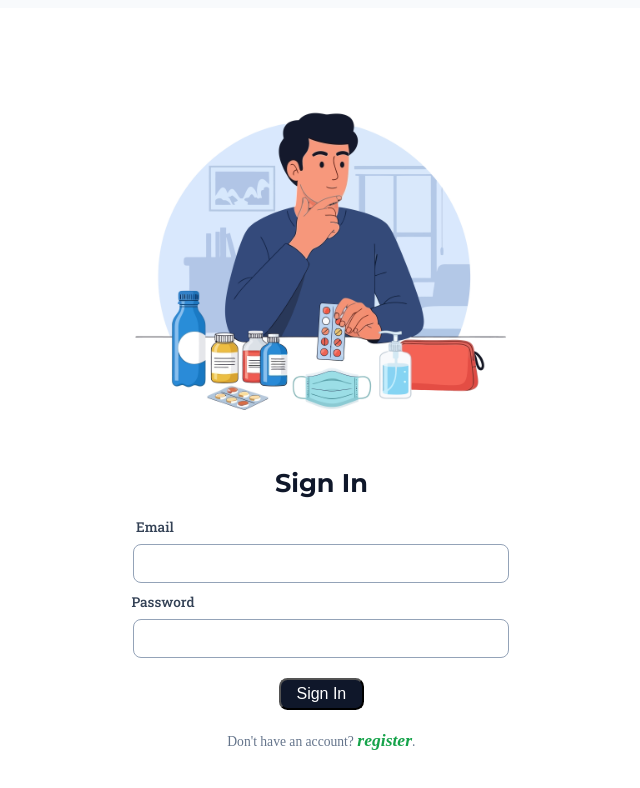
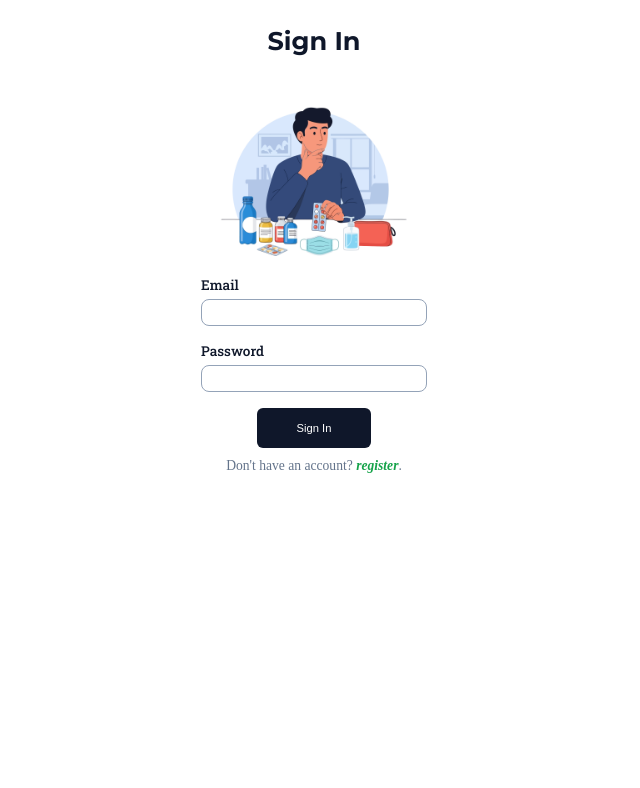
Before and after one commit to Nathaniel-saint/pHarMa, a React (Vite) app: page /login in a window 1280 px wide. Shown: the top 788 px of the page, without its empty margins (326-966 px from the left). Built offline with nearby package versions, Linux system fonts and the light colour scheme; a web font is replaced by a local one.

Commit message:
Before implementing ai integration and after setting up a new environment

```diff
--- a/src/features/auth/Auth.css
+++ b/src/features/auth/Auth.css
@@ -1,43 +1,29 @@
+*{
+  background-color: white;
+}
+.img-auth{
+  width: 200px;
+}
 
+.img-auths{
+  width: 200px;
+}
 
 .input-form-wrapper {
   display: flex;
   justify-content: center;
-  align-self: center;
-  max-width: 98%;
+  justify-self: center;
   width: 100%;
-  height: 89.89vh;
-  padding: 40px 20px;
-  margin: 0 auto;
-  justify-self: center;
-  background-color: white;
-
+  height: 100%;
 }
 
-
-.input-form-wrapper form {
-  display: flex;
+.input-form-wrapper form{
+  display:flex;
   flex-direction: column;
-  background: white;
-  padding: 32px;
-  border-radius: 70px;
-  justify-content: center;
   align-items: center;
-  width: 35rem;
-  /* justify-self: center; */
-
-
-  /* margin-top: 9rem; */
-  /* border:#0f172a 2px solid; */
-  /* box-shadow: 4px 2px 10px 4px #a7a4a4df; */
-}
-
-.img-auth{
-  width: 400px;
-}
-
-.img-auths{
-  width: 300px;
+  height: 100%;
+  width: 100%;
+  justify-content: space-between;
 }
 
 .input-form-wrapper h1 {
@@ -49,69 +35,76 @@
   align-self: center;
 }
 
-.input-form-wrapper label {
-  font-size: 0.85rem;
-  font-weight: 500;
-  color: #334155;
-  /* margin-bottom: 4px; */
-  font-family: 'Roboto Slab', serif;
-  /* align-self: center; */
-  padding-bottom: 0.5rem;
-
-
+.pos-one, .pos-two{
+  display: flex;
+  flex-direction: row;
+  justify-content:center;
+  align-items: center;
+  width: 38rem;
+  gap: 1rem;
 }
 
-.user{
-  margin-right: 19rem;
+.pos-one{
+  margin-top: 20px;
 }
 
+/* .pos-two{
+  margin-top: 20px;
+  display: flex;
+  flex-direction: row;
+  align-items: center;
+} */
 
+/* editing labels and input fields */
 
-.c-pass{
-  margin-right: 16.4rem ;
+.pos-one label, .pos-two label{
+  font-size: 0.65rem;
+  font-weight: 500;
+  color: #0f172a;
+  margin-bottom: 5px;
+  font-family: 'Roboto Slab', serif;
+  /* margin-right: 5px; */
 }
 
-.pass{
-  margin-right: 19.8rem;
-}
-.email{
-  margin-right: 20.8rem;
-}
-
-.input-form-wrapper form input {
+.pos-one input, .pos-two input{
   align-self: center;
-  width: 350px;
+  width: 150px;
+  height: 5px;
   padding: 10px 12px;
   font-size: 0.95rem;
   color: #0f172a;
   background-color: #ffffff;
   border: 1px solid #94a3b8;
-  border-radius: 0.5rem;
-  margin-bottom: 10px;
+  border-radius: 6px;
   outline: none;
 }
 
-.input-form-wrapper form input:focus {
-  border-color: #16a34a;
+.one, .two, .three, .four{
+  display: flex;
+  flex-direction: column;
+  /* width: 100%; */
 }
+
+/* .one label, .two label{
+  margin-left: 10px;
+} */
 
 .input-form-wrapper form button {
   padding: 5px 10px;
-  border-radius: 8.5px;
+  border-radius: 6px;
   align-self: center;
   font-size: 1rem;
   font-weight: 400;
   text-decoration: none;
   transition: all 0.2s ease-in-out;
   width: auto;
-
   background: #0f172a;
+  border: none;
   color: #ffffff;
-  height: 40px;
-  width: 85px;
-
+  padding: 8px 40px;
   cursor: pointer;
-  margin-top: 10px;
+  margin-top: 1rem;
+  font-size: .7rem;
 }
 
 .input-form-wrapper form button:hover {
@@ -124,7 +117,7 @@
 .input-form-wrapper p {
   font-size: 0.85rem;
   color: #64748b;
-  margin-top: 20px;
+  margin-top: 10px;
   text-align: center;
 }
 
@@ -132,5 +125,55 @@
   color: #16a34a;
   text-decoration: none;
   font-weight: 600;
-  font-size: 1.1rem;
+  /* font-size: 1.1rem; */
 }
+
+.input-form-wrapper p a:hover {
+  color: #0fa63598;
+  text-decoration: underline;
+}
+
+.sign-in{
+  display: flex;
+  flex-direction: column;
+}
+
+.pass-label{
+  padding: 1rem 0 0 0;
+}
+
+.sign-in label{
+  font-size: 0.85rem;
+  font-weight: 500;
+  color: #0f172a;
+  margin-bottom: 5px;
+  font-family: 'Roboto Slab', serif;
+}
+
+.sign-in input{
+  align-self: center;
+  width: 200px;
+  height: 5px;
+  padding: 10px 12px;
+  font-size: 0.95rem;
+  color: #0f172a;
+  background-color: #ffffff;
+  border: 1px solid #94a3b8;
+  border-radius: 0.5rem;
+
+}
+
+.submit-in{
+  border-radius: 8.5px;
+  align-self: center;
+  font-size: 1rem;
+  font-weight: 400;
+  text-decoration: none;
+  transition: all 0.2s ease-in-out;
+  width: auto;
+  background: #0f172a;
+  color: #ffffff;
+  height: 40px;
+  width: 85px;
+  cursor: pointer;
+}
--- a/src/features/auth/SignIn.jsx
+++ b/src/features/auth/SignIn.jsx
@@ -52,14 +52,20 @@ function SignIn(){
 
     return(
             <div className="input-form-wrapper">
-            <form className="form" onSubmit={handleSubmit}>
+            <form className="form sign-in" onSubmit={handleSubmit}>
+                <h1>Sign In</h1>
                 <img className="img-auth" src="src/assets/auth.jpg" alt="" />
-                <h1>Sign In</h1>
-                <label className="email">Email</label>
-                <input type="email" name="email" value={form.email} onChange={handleChange} required></input>
-                <label className='pass'>Password</label>
-                <input type="password" name="password" value={form.password} onChange={handleChange} required></input>
-                <button type="submit">Sign In</button>
+
+                <div className="sign-in email-lable">
+                    <label className="email">Email</label>
+                    <input type="email" name="email" value={form.email} onChange={handleChange} required></input>
+                </div>
+
+                <div className="sign-in pass-label">
+                    <label className='pass'>Password</label>
+                    <input type="password" name="password" value={form.password} onChange={handleChange} required></input>
+                </div>
+                <button className="submit-in" type="submit">Sign In</button>
 
                 <p>Don't have an account? <Link to="/register"><em>register</em></Link>.</p>
             </form>
--- a/src/features/auth/SignUP.jsx
+++ b/src/features/auth/SignUP.jsx
@@ -1,6 +1,6 @@
 import React, {useState} from "react";
 import { Link, useNavigate } from 'react-router-dom';
-
+import './Auth.css';
 
 //import goes up here
 
@@ -55,19 +55,32 @@ return(
         <div className="input-form-wrapper">
             <form className="form" onSubmit={handleSubmit}>
                 <h1>Sign Up</h1>
+
                 <img className="img-auths" src="src/assets/auth.jpg" alt="" />
 
+                <div className="pos-one">
+                    <div className="one">
                         <label className="user">Username</label>
                         <input type="text" name="username" value={form.username} onChange={handleChange} required/>
+                    </div>
 
+                    <div className="two">
                         <label className="email">Email</label>
                         <input type="email" name="email" value={form.email} onChange={handleChange} required/>
+                    </div>
+                </div>
 
+                <div className="pos-two">
+                    <div className="three">
                         <label className="pass">Password</label>
                         <input type="password" name="password" value={form.password} onChange={handleChange} required/>
+                    </div>
 
+                    <div className="four">
                         <label className="c-pass">Confirm Password</label>
                         <input type="password" name="confirmPassword" value={form.confirmPassword} onChange={handleChange} required />
+                    </div>
+                </div>
 
                 <button type="submit">Submit</button>
 
--- a/src/features/pages/Dash.css
+++ b/src/features/pages/Dash.css
@@ -587,12 +587,12 @@
   }
 }
 
-/* Metrics Dashboard Track */
+
 .metrics-grid-row {
   display: grid;
   grid-template-columns: repeat(auto-fit, minmax(240px, 1fr));
-  /* gap: none; */
-  margin-bottom: 2rem; /* Clear track separation */
+  gap: none;
+  margin-bottom: 2rem;
 }
 
 .metric-metric-card {
@@ -604,7 +604,8 @@
   flex-direction: column;
   justify-content: space-between;
   box-shadow: 0 1px 3px rgba(0,0,0,0.02);
-  width: 80%;
+  width: 75%;
+  margin-bottom: 1.5rem;
 }
 
 .metric-card-body {
@@ -787,7 +788,7 @@
 }
 
 .dashboard-logs-summary-card {
-  width: 97.5%;
+  width: 95.5%;
   max-width: 100%;
   min-width: 0;
   background: #ffffff;
@@ -800,7 +801,7 @@
 }
 
 .history-logs-summary-card {
-  width: 94%;
+  width: 91%;
   max-width: 100%;
   min-width: 0;
   background: #ffffff;
@@ -1046,3 +1047,14 @@
   70% { transform: scale(1); box-shadow: 0 0 0 6px rgba(34, 197, 94, 0); }
   100% { transform: scale(0.95); box-shadow: 0 0 0 0 rgba(34, 197, 94, 0); }
 }
+
+
+.launch{
+  color: #ffffff;
+  background: none;
+}
+
+.launch-size{
+  width: 10rem;
+  margin-right: 1.1rem;
+}
--- a/src/features/pages/Dashboard.jsx
+++ b/src/features/pages/Dashboard.jsx
@@ -82,9 +82,9 @@ function Dashboard() {
           <h1>Analytics Control Center</h1>
           <p>Real-time telemetry and overview metrics from authentication scanning checkpoints.</p>
         </div>
-        <Link to="/dashboard/scan" className="btn btn-primary nav-shortcut-btn">
-          <ScanLine size={18} />
-          <span>Launch Scanner</span>
+        <Link to="/dashboard/scan" className="btn btn-primary launch-size nav-shortcut-btn">
+          <ScanLine className="launch" size={18} />
+          <span className="launch">Launch Scanner</span>
         </Link>
       </div>
 
--- a/src/features/pages/HistInsight.css
+++ b/src/features/pages/HistInsight.css
@@ -34,7 +34,7 @@
   box-shadow: 0 1px 3px rgba(0, 0, 0, 0.01);
   margin-top: 0 !important;
   margin-bottom: 1.5rem;
-  width: 97%;
+  width: 96%;
   max-width: 100%;
   box-sizing: border-box;
 }
@@ -273,7 +273,7 @@
 }
 
 .insight-logs-summary-card {
-  width: 94%;
+  width: 91%;
   max-width: 100%;
   min-width: 0;
   background: #ffffff;
@@ -284,12 +284,6 @@
   margin-top: 0; /* Clear overriding values */
 
 }
-
-
-
-/* ==========================================================================
-   10. PUBLIC REGISTRY SECTOR ACCENTS
-   ========================================================================== */
 
 .public-warning-banner {
   border: 1px solid #ef4444;
--- a/src/features/pages/Scan.jsx
+++ b/src/features/pages/Scan.jsx
@@ -186,6 +186,8 @@ function Scan() {
 
       const normalizedScannedText = text.toLowerCase();
 
+      console.log(normalizedScannedText);
+
       let matchedDrug = REGISTERED_DRUGS_DB.find((drug) =>
         normalizedScannedText.includes(drug.brandName.toLowerCase()) ||
         normalizedScannedText.includes(drug.activeIngredient.toLowerCase())
@@ -225,7 +227,10 @@ function Scan() {
           timeLogged: timestamp,
           scannedId: Date.now()
         };
+
+        console.log(scannedResult);
       }
+
 
       // Append the record to localStorage for Dashboard integration
       const currentLogsRaw = localStorage.getItem("app_scans");
--- a/src/index.css
+++ b/src/index.css
@@ -114,11 +114,11 @@ body {
   margin-bottom: 24px;
 }
 
-.green-text {
+/* .green-text {
   background: linear-gradient(135deg, #0f172a 30%, #16a34a 100%);
   background-clip: text;
   -webkit-text-fill-color: transparent;
-}
+} */
 
 .hero-subtext {
   font-size: 1.15rem;
@@ -168,14 +168,14 @@ body {
 }
 
 
-.star {
+/* .star {
   position: absolute;
   color: #bbf7d0;
   font-size: 1.8rem;
   font-weight: 300;
   pointer-events: none;
   user-select: none;
-}
+} */
 
 .footer-bar {
   width: auto;
```
Lines whose indentation alone changed are shown as unchanged.
